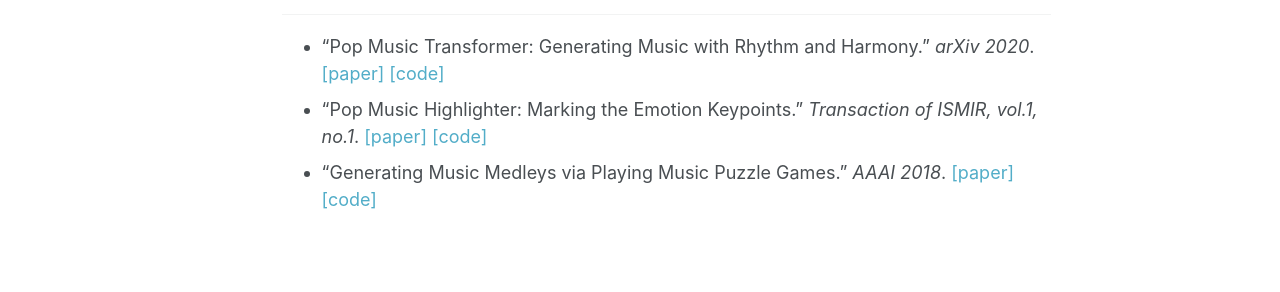
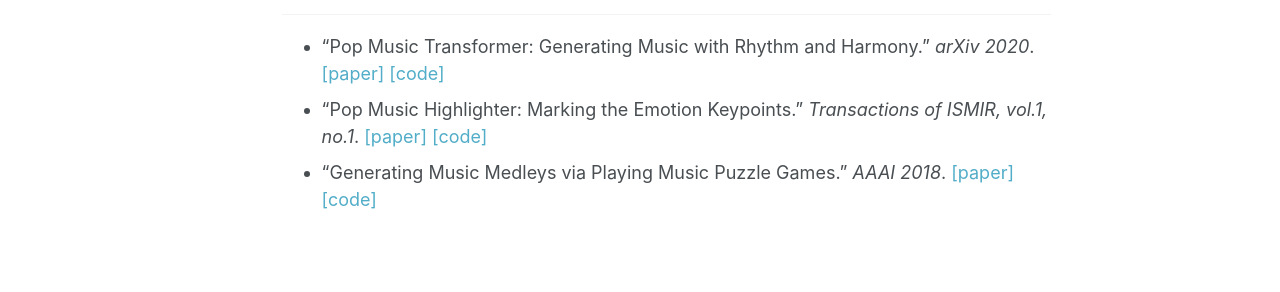
Before and after one commit to remyhuang/remyhuang.github.io, a Jekyll site: the page built from _pages/about.md, in a window 1280 px wide and 1060 px high. Shown: the part 656-948 px from the top of the window. Built offline with Jekyll 4.4.1, drawn with Linux system fonts in a browser that asks for light colours; some web fonts are replaced.

Commit message:
Update about.md

```diff
--- a/_pages/about.md
+++ b/_pages/about.md
@@ -23,5 +23,5 @@ My resume/CV: [PDF](https://remyhuang.github.io/files/huang_cv.pdf) \[latest upd
 
 ## Publication
 - "Pop Music Transformer: Generating Music with Rhythm and Harmony." *arXiv 2020*. [\[paper\]](https://arxiv.org/abs/2002.00212) [\[code\]](https://github.com/YatingMusic/remi)
-- "Pop Music Highlighter: Marking the Emotion Keypoints." *Transaction of ISMIR, vol.1, no.1*. [\[paper\]](https://transactions.ismir.net/articles/10.5334/tismir.14/) [\[code\]](https://github.com/remyhuang/pop-music-highlighter)
+- "Pop Music Highlighter: Marking the Emotion Keypoints." *Transactions of ISMIR, vol.1, no.1*. [\[paper\]](https://transactions.ismir.net/articles/10.5334/tismir.14/) [\[code\]](https://github.com/remyhuang/pop-music-highlighter)
 - "Generating Music Medleys via Playing Music Puzzle Games." *AAAI 2018*. [\[paper\]](https://aaai.org/ocs/index.php/AAAI/AAAI18/paper/view/16174) [\[code\]](https://github.com/remyhuang/music-puzzle-games)
```
